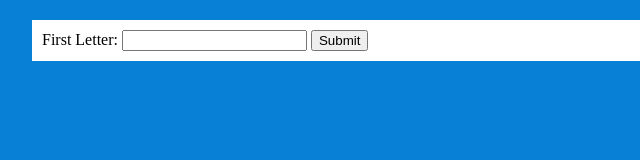
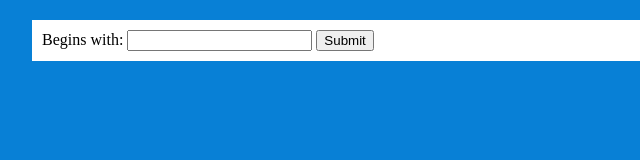
Before and after one commit to strburst/words, a plain HTML site: page header.html in a window 1280 px wide. Shown: the full height of the page, 282-922 px from the left. Drawn offline with Linux system fonts and the light colour scheme.

Commit message:
Modify html form to send request properly

```diff
--- a/header.html
+++ b/header.html
@@ -19,7 +19,8 @@
   </head>
   <body>
   <div id="main">
-    <form action="/something-goes-here" method="get">
-    <label for="firstLetter">First Letter: </label><input type="text" id="firstLetter"/>
-    <input type="button" id="submit" value="Submit"/>
+    <form action="/search" method="get">
+      <label for="beginsWith">Begins with: </label>
+      <input type="text" id="beginsWith" name="begin"/>
+      <button type="submit">Submit</button>
     </form>
```
